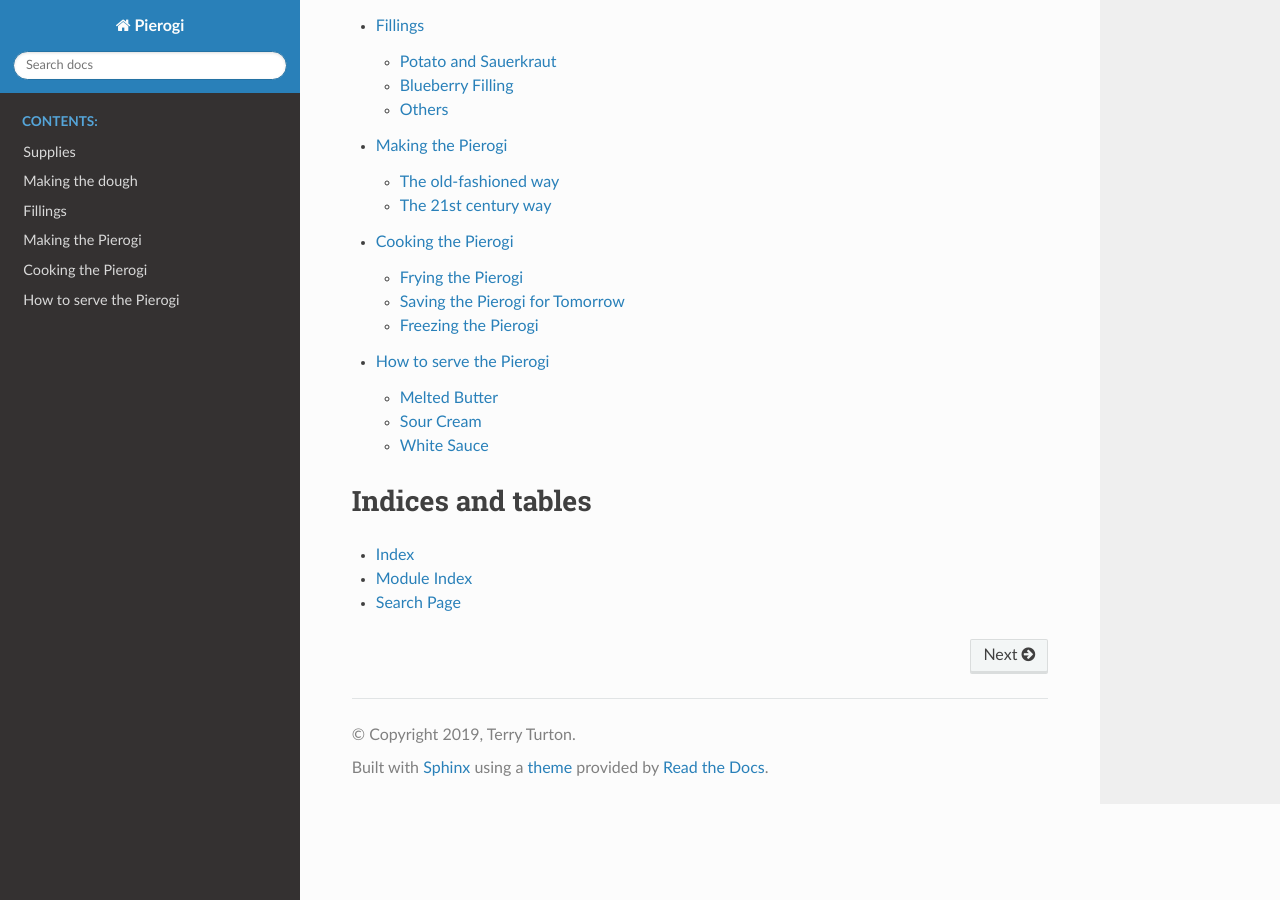
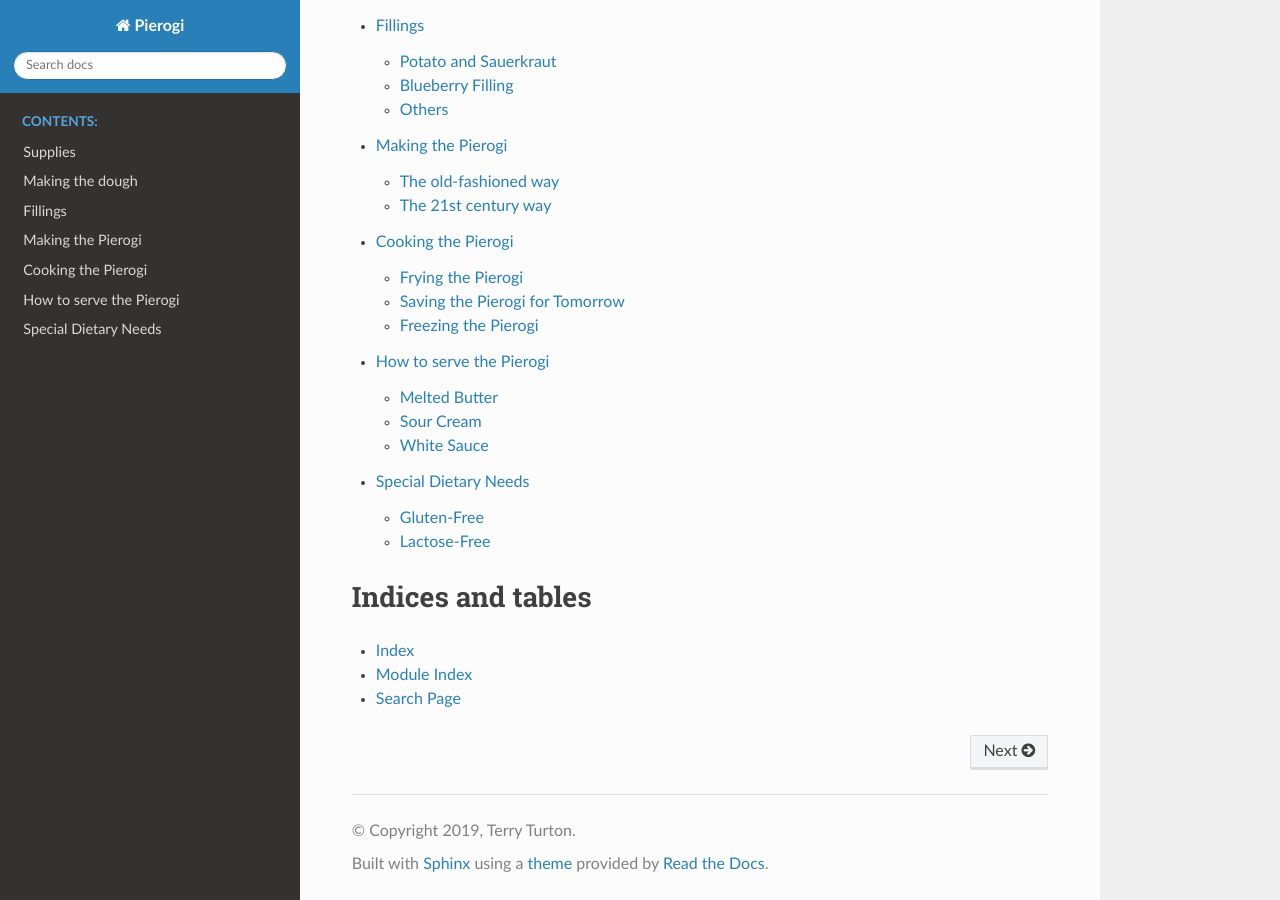
Before and after one commit to terryturton/pierogi, a Sphinx documentation site: the page built from docs/source/index.rst, in a window 1280 px wide and 900 px high, scrolled down 746 px. Built offline with Sphinx 7.4.7 and the Read the Docs theme 2.0.0, drawn with Linux system fonts in a browser that asks for light colours; formulas are drawn with MathJax 3.

Commit message:
add placeholder for dietary restrictions

```diff
--- a/docs/source/index.rst
+++ b/docs/source/index.rst
@@ -22,6 +22,7 @@ My mother's family immigrated from Italy, my father's from Poland.  While pierog
    making-them
    cooking-them
    eating-them
+   special
 
 Indices and tables
 ==================
--- /dev/null
+++ b/docs/source/special.rst
@@ -0,0 +1,21 @@
+.. _label_special:
+
+Special Dietary Needs
+---------------------
+
+Gluten-Free
+^^^^^^^^^^^
+
+- Add gluten-free dough recipe and gluten-free-friendly advice
+
+
+Lactose-Free
+^^^^^^^^^^^^
+
+- Add lactose-free recipes and advice
+
+
+
+
+.. toctree::
+   :maxdepth: 2
```
